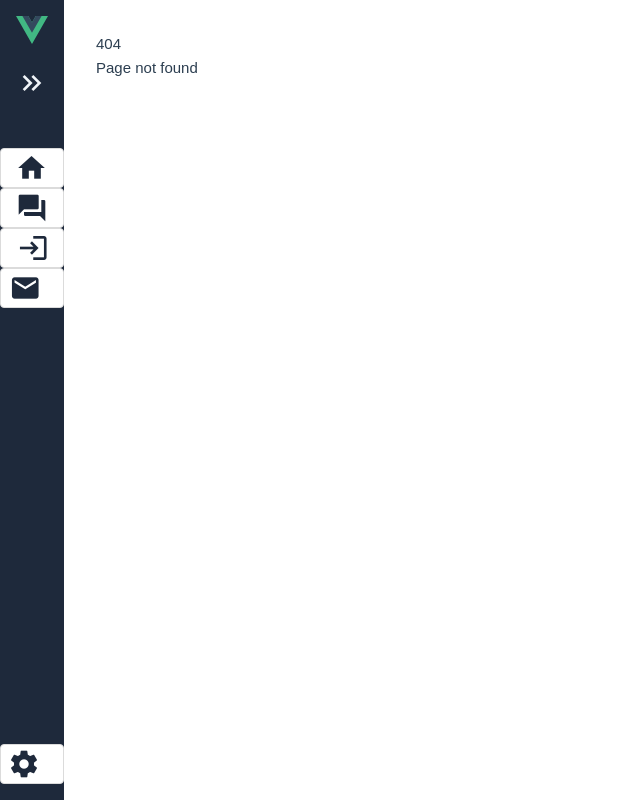
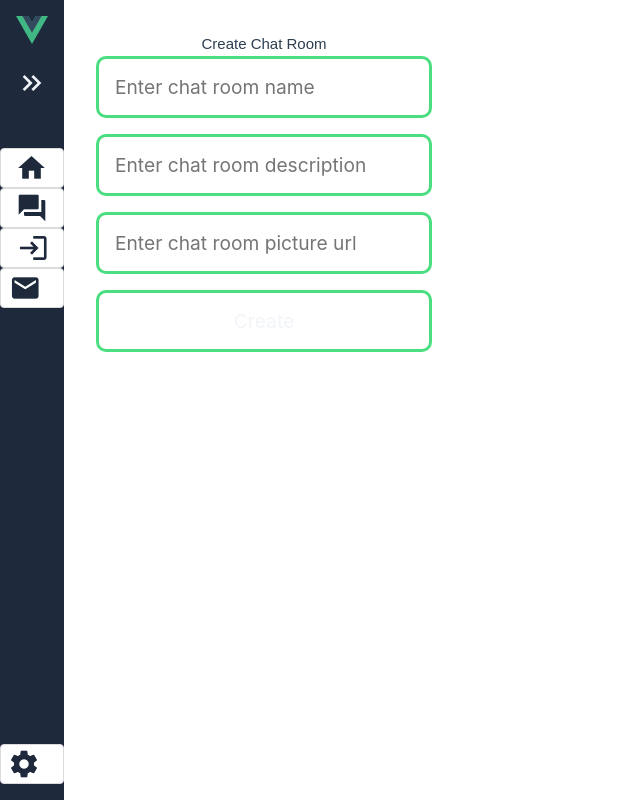
Before and after one commit to XaviFortes/ee2e-chat-frontend-vue, a Vue app: page /createChatRoom in a window 1280 px wide. Before the commit this address had no page. Shown: the whole page, without its empty margins (0-640 px from the left). Built offline with nearby package versions, Linux system fonts and the light colour scheme; what vue-cookies would draw is missing.

Commit message:
Added join, create chat options, and other fixes

```diff
--- a/index.html
+++ b/index.html
@@ -4,6 +4,8 @@
     <meta charset="UTF-8">
     <link rel="icon" href="/favicon.ico">
     <link href="https://fonts.googleapis.com/css2?family=Material+Icons" rel="stylesheet">
+    <!-- Import fas fa -->
+    <script src="https://kit.fontawesome.com/8c05c79b1d.js" crossorigin="anonymous"></script>
     <meta name="viewport" content="width=device-width, initial-scale=1.0">
     <meta name="description" content="A simple, fast, and powerful chat.">
     <title>Vite App</title>
--- a/src/api/auth.ts
+++ b/src/api/auth.ts
@@ -22,3 +22,8 @@ export const checkAuth = () => {
   axios.defaults.withCredentials = true;
   return axios.get(baseUrl + "/api/user/checkJWT", axiosConfig);
 };
+
+export const logout = () => {
+  axios.defaults.withCredentials = true;
+  return axios.get(baseUrl + "/api/auth/logout", axiosConfig);
+};
--- a/src/api/chat.ts
+++ b/src/api/chat.ts
@@ -35,6 +35,30 @@ export const sendMessage = async (chat_id: string, message: string) => {
   return res;
 };
 
-export const register = (nick: string, email: string, password: string) => {
-  return axios.post(baseUrl + "/api/auth/signup", { nick, email, password });
+export const createChatRoom = async (
+  name: string,
+  desc: string,
+  pic_url: string
+) => {
+  const res = await axios.post(
+    baseUrl + "/api/chat/createChatRoom",
+    {
+      name: name,
+      desc: desc,
+      pic_url: pic_url,
+    },
+    axiosConfig
+  );
+  return res;
 };
+
+export const joinChatRoom = async (chat_id: string) => {
+  const res = await axios.post(
+    baseUrl + "/api/chat/joinChatRoom",
+    {
+      chatId: chat_id,
+    },
+    axiosConfig
+  );
+  return res;
+};
--- a/src/main.ts
+++ b/src/main.ts
@@ -3,18 +3,43 @@ import { createPinia } from "pinia";
 import "bulma/css/bulma.min.css";
 import axios from "axios";
 import vuecookies from "vue-cookies";
+import Toast from "vue-toastification";
+
+import "vue-toastification/dist/index.css";
 
 import App from "./App.vue";
 import router from "./router";
+
+/* import the fontawesome core */
+import { library } from "@fortawesome/fontawesome-svg-core";
+
+/* import font awesome icon component */
+import { FontAwesomeIcon } from "@fortawesome/vue-fontawesome";
+
+/* import specific icons */
+import {
+  faArrowLeft,
+  faPlus,
+  faSignInAlt,
+  faSignOutAlt,
+} from "@fortawesome/free-solid-svg-icons";
+
+/* add icons to the library */
+library.add(faArrowLeft, faPlus, faSignInAlt, faSignOutAlt);
 
 import "./assets/main.css";
 
 axios.defaults.withCredentials = true;
 
-const app = createApp(App);
+const ToastOptions = {
+    // You can set your default options here
+};
+
+const app = createApp(App).component("font-awesome-icon", FontAwesomeIcon);
 
 app.use(createPinia());
 app.use(router);
 app.use(vuecookies);
+app.use(Toast, ToastOptions);
 
 app.mount("#app");
--- a/src/router/index.ts
+++ b/src/router/index.ts
@@ -29,7 +29,21 @@ const router = createRouter({
       name: "chatroom",
       component: () => import("../views/ChatRoomView.vue"),
     },
-
+    {
+      path: "/joinChatRoom",
+      name: "joinChatRoom",
+      component: () => import("../views/JoinChatRoomView.vue"),
+    },
+    {
+      path: "/createChatRoom",
+      name: "createChatRoom",
+      component: () => import("../views/CreateChatRoomView.vue"),
+    },
+    {
+      path: "/logout",
+      name: "logout",
+      component: () => import("../views/LogoutView.vue"),
+    },
     {
       path: "/profile",
       name: "profile",
--- a/src/views/ChatView.vue
+++ b/src/views/ChatView.vue
@@ -1,5 +1,26 @@
 <template>
   <main>
+    <!-- Create a top bar -->
+    <div id="topBar">
+      <!-- Create a button to go back -->
+      <button id="backBtn" title="Go Back" @click="goBack">
+        <font-awesome-icon icon="fa-solid fa-arrow-left" />
+      </button>
+      <!-- Create a button to make a new ChatRoom -->
+      <button id="newChatBtn" title="Create a chat" @click="createChatRoom">
+        <font-awesome-icon icon="fas fa-plus" />
+      </button>
+      <!-- Create a button to join a ChatRoom -->
+      <button id="joinChatBtn" title="Join a chat" @click="joinChatRoom">
+        <font-awesome-icon icon="fas fa-sign-in-alt" />
+      </button>
+      <!-- Create a button to logout -->
+      <button id="logoutBtn" title="Log Out" @click="logout">
+        <font-awesome-icon icon="fas fa-sign-out-alt" />
+      </button>
+      <!-- Create a title -->
+      <h1 id="title">{{ title }}</h1>
+    </div>
     <!-- Create a section for the chat list -->
     <ul>
       <li v-for="chat in chats" :key="chat.chat_id">
@@ -13,6 +34,16 @@
 </template>
 
 <style lang="scss" scoped>
+// Add spacing between buttons
+button {
+  display: flex;
+  justify-content: space-between;
+  align-items: center;
+  padding: 0 1rem;
+  height: 7vh;
+  background-color: var(--primary);
+}
+
 img {
   width: 50px;
   height: 50px;
@@ -21,17 +52,76 @@ img {
   margin-right: 10px;
   vertical-align: middle;
 }
+li > div {
+  display: flex;
+  align-items: center;
+}
+#topBar {
+  display: flex;
+  align-items: center;
+  justify-content: space-between;
+  padding: 0 1rem;
+  height: 7vh;
+  background-color: var(--primary);
+}
+#title {
+  font-size: 1.5rem;
+  color: var(--light);
+}
+#backBtn,
+#newChatBtn,
+#joinChatBtn,
+#logoutBtn {
+  border: none;
+  background-color: transparent;
+  color: var(--light);
+  font-size: 1.5rem;
+  cursor: pointer;
+}
+#backBtn:hover,
+#newChatBtn:hover,
+#joinChatBtn:hover,
+#logoutBtn:hover {
+  color: var(--primary-alt);
+}
+ul {
+  list-style: none;
+  padding: 0 1rem;
+}
+li {
+  display: flex;
+  align-items: center;
+  padding: 1rem 0;
+  border-bottom: 1px solid var(--primary-alt);
+}
+li:last-child {
+  border-bottom: none;
+}
+li > a {
+  text-decoration: none;
+  color: var(--light);
+  font-size: 1.2rem;
+}
+li > a:hover {
+  color: var(--primary-alt);
+}
 </style>
 
 <script lang="ts">
 // If user is not logged in or cookie is expired, redirect to login
 
 import { getChatRooms } from "@/api/chat";
+import { FontAwesomeIcon } from "@fortawesome/vue-fontawesome";
 console.log(getChatRooms());
-// Send the chats to the v-for loop
+
+// Create a new Vue instance
 export default {
+  // Create a data object
   data() {
     return {
+      // Create a title
+      title: "Chat Rooms",
+      // Create a chats array
       chats: [
         {
           chat_id: 0,
@@ -41,12 +131,42 @@ export default {
       ],
     };
   },
-  // Get the chats when the component is mounted
-  async mounted() {
-    const res = await getChatRooms();
-    console.log(res.data);
-    this.chats = res.data;
+  // Create a mounted function
+  mounted() {
+    // Get the chat rooms
+    this.getChatRooms();
   },
+  // Create a methods object
+  methods: {
+    // Create a function to get the chat rooms
+    async getChatRooms() {
+      // Get the chat rooms
+      const res = await getChatRooms();
+      // Set the chats array to the response data
+      this.chats = res.data;
+    },
+    // Create a function to go back
+    goBack() {
+      // Go back
+      this.$router.go(-1);
+    },
+    // Create a function to create a chat room
+    createChatRoom() {
+      // Go to the create chat room view
+      this.$router.push("/createChatRoom");
+    },
+    // Create a function to join a chat room
+    joinChatRoom() {
+      // Go to the join chat room view
+      this.$router.push("/joinChatRoom");
+    },
+    // Create a function to logout
+    logout() {
+      // Go to the logout view
+      this.$router.push("/logout");
+    },
+  },
+  components: { FontAwesomeIcon },
 };
 //const interval = setInterval(getChatRooms, 30000);
 //console.log(interval);
--- /dev/null
+++ b/src/views/CreateChatRoomView.vue
@@ -0,0 +1,125 @@
+<template>
+  <main>
+    <h1>Create Chat Room</h1>
+    <form @submit.prevent="createChatRoom">
+      <input
+        type="text"
+        id="chatRoomName"
+        v-model="chatRoomName"
+        placeholder="Enter chat room name"
+      />
+      <input
+        type="text"
+        id="chatRoomDescription"
+        v-model="chatRoomDescription"
+        placeholder="Enter chat room description"
+      />
+      <input
+        type="text"
+        id="chatRoomPicUrl"
+        v-model="chatRoomPicUrl"
+        placeholder="Enter chat room picture url"
+      />
+      <button type="submit">Create</button>
+    </form>
+  </main>
+</template>
+
+<style lang="scss" scoped>
+main {
+  padding: 2rem;
+}
+h1 {
+  text-align: center;
+}
+form {
+  display: flex;
+  flex-direction: column;
+  align-items: center;
+  justify-content: center;
+  gap: 1rem;
+}
+form input {
+  width: 100%;
+  padding: 1rem;
+  border: solid;
+  border-radius: 10px;
+  border-color: var(--primary);
+  font-size: 1.2rem;
+  background-color: var(--secondary);
+  color: var(--light);
+}
+form input:focus {
+  outline: none;
+}
+form button {
+  width: 100%;
+  padding: 1rem;
+  border: solid;
+  border-radius: 10px;
+  border-color: var(--primary);
+  background-color: var(--secondary);
+  color: var(--light);
+  font-size: 1.2rem;
+  cursor: pointer;
+}
+form button:hover {
+  background-color: var(--primary);
+}
+</style>
+
+<script lang="ts">
+import { createChatRoom } from "@/api/chat";
+import { useToast } from "vue-toastification";
+
+export default {
+  name: "CreateChatRoomView",
+  setup() {
+    const toast = useToast();
+    return { toast };
+  },
+  data() {
+    return {
+      chatRoomName: "",
+      chatRoomDescription: "",
+      chatRoomPicUrl: "",
+    };
+  },
+  methods: {
+    async createChatRoom() {
+      const response = await createChatRoom(
+        this.chatRoomName,
+        this.chatRoomDescription,
+        this.chatRoomPicUrl
+      );
+      if (response.status === 200) {
+        this.toast.success("Chat room created successfully");
+        this.$router.push("/chat");
+      } else {
+        this.toast.error("Error creating chat room");
+      }
+    },
+  },
+};
+
+/*
+export default defineComponent({
+
+  data: () => ({
+    chatRoomName: "",
+    chatRoomDescription: "",
+    chatRoomPicUrl: "",
+  }),
+  methods: {
+    async createChatRoom() {
+      const res = await createChatRoom(
+        this.chatRoomName,
+        this.chatRoomDescription,
+        this.chatRoomPicUrl
+      );
+      console.log(res.data.chat_id);
+    },
+  },
+});
+*/
+</script>
--- /dev/null
+++ b/src/views/JoinChatRoomView.vue
@@ -0,0 +1,77 @@
+<template>
+  <main>
+    <h1>Join Chat Room</h1>
+    <form @submit.prevent="joinChatRoom">
+      <label for="chatRoomName">Chat Room Name</label>
+      <input
+        type="text"
+        id="chatRoomName"
+        v-model="chatRoomName"
+        placeholder="Enter chat id"
+      />
+      <button type="submit">Join</button>
+    </form>
+  </main>
+</template>
+
+<style lang="scss" scoped>
+main {
+  padding: 2rem;
+}
+h1 {
+  text-align: center;
+}
+form {
+  display: flex;
+  flex-direction: column;
+  align-items: center;
+  justify-content: center;
+  gap: 1rem;
+}
+form input {
+  width: 100%;
+  padding: 1rem;
+  border: solid;
+  border-radius: 10px;
+  border-color: var(--primary);
+  font-size: 1.2rem;
+  background-color: var(--secondary);
+  color: var(--light);
+}
+form input:focus {
+  outline: none;
+}
+form button {
+  width: 100%;
+  padding: 1rem;
+  border: solid;
+  border-radius: 10px;
+  border-color: var(--primary);
+  background-color: var(--secondary);
+  color: var(--light);
+  font-size: 1.2rem;
+  cursor: pointer;
+}
+form button:hover {
+  background-color: var(--primary);
+}
+</style>
+
+<script lang="ts">
+import { joinChatRoom } from "@/api/chat";
+import { defineComponent } from "vue";
+
+export default defineComponent({
+  data: () => ({
+    chatRoomName: "",
+  }),
+  methods: {
+    async joinChatRoom() {
+      const res = await joinChatRoom(this.chatRoomName);
+      if (res.data.message === "Chat room joined") {
+        this.$router.push("/chat");
+      }
+    },
+  },
+});
+</script>
--- /dev/null
+++ b/src/views/LogoutView.vue
@@ -0,0 +1,27 @@
+<template>
+  <main>
+    <h1>Logout</h1>
+    <p>Logging out...</p>
+  </main>
+</template>
+
+<script lang="ts">
+import { defineComponent } from "vue";
+import { logout } from "@/api/auth";
+import { useRouter } from "vue-router";
+
+export default defineComponent({
+  async beforeRouteEnter(to, from, next) {
+    const res = await logout();
+    if (res.data.message === "Logged out") {
+      next();
+    } else {
+      next("/login");
+    }
+  },
+  setup() {
+    const router = useRouter();
+    router.push("/login");
+  },
+});
+</script>
```
Also changed, not shown: package.json (+7 -1 lines), 1 other file (tests, documents, lock files or other folders).
